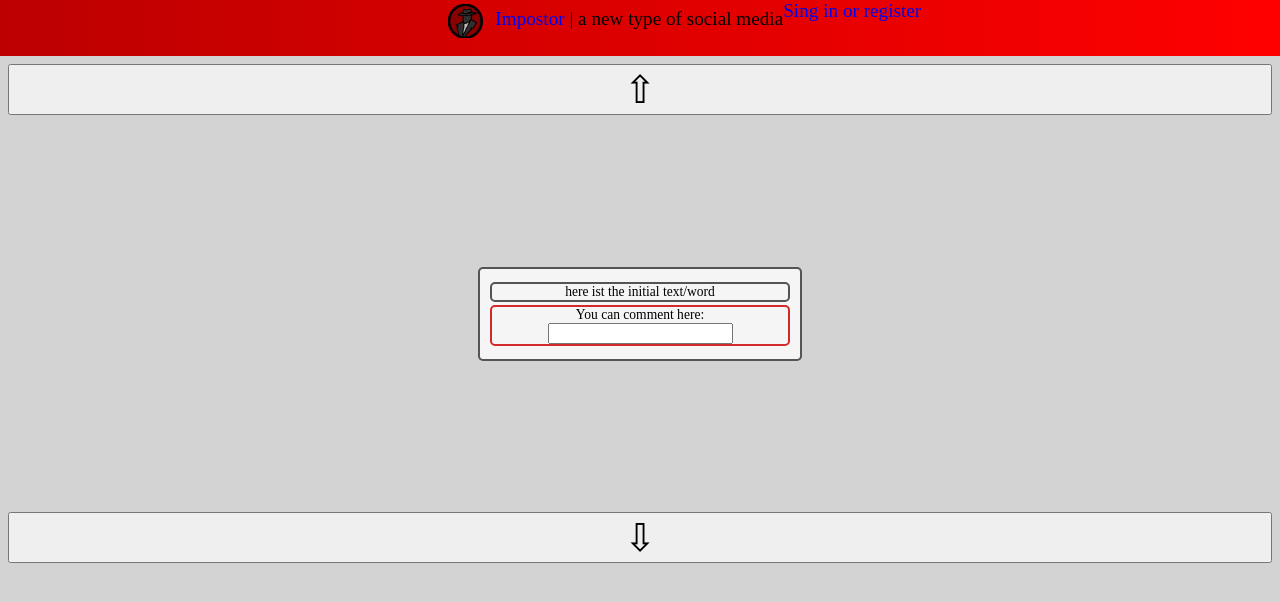
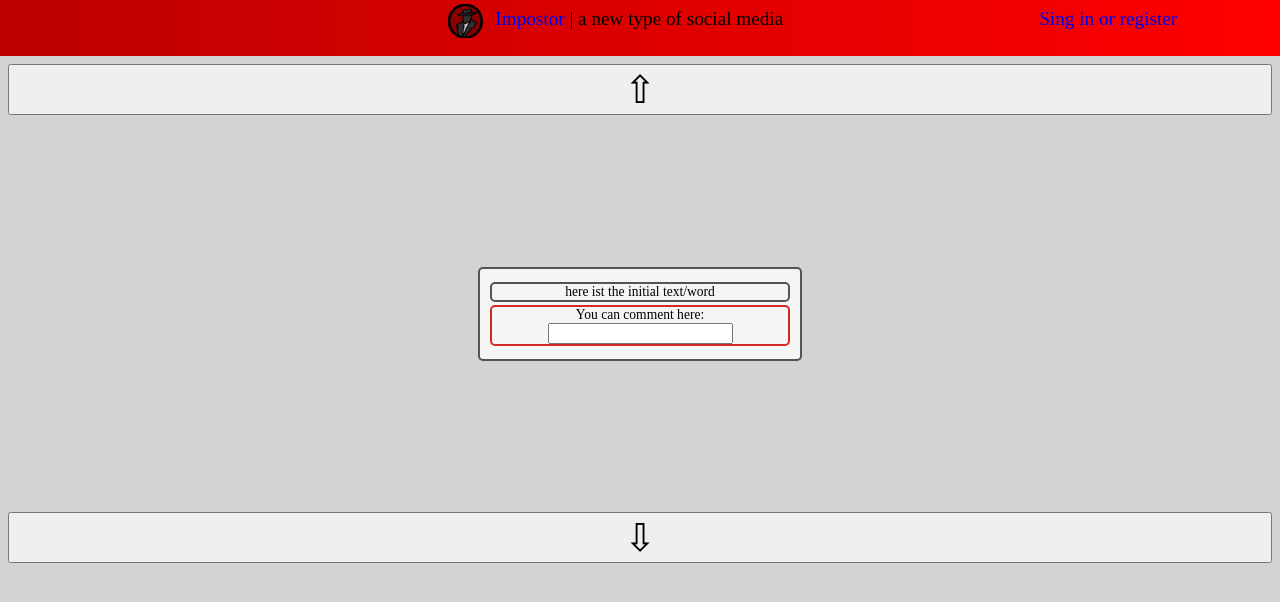
Before and after one commit to impostors-space/frontend, a website built with Vite: page post.html in a window 1280 px wide. Built offline with nearby package versions, Linux system fonts and the light colour scheme; a web font is replaced by a local one.

Commit message:
fixed sing in

```diff
--- a/css/post.css
+++ b/css/post.css
@@ -93,3 +93,8 @@ a:visited{
 body{
   background-color: lightgrey;
 }
+#singIn {
+  margin-top: 0.6%;
+  margin-right: 0%;
+  margin-left: 20%;
+}
--- a/post.html
+++ b/post.html
@@ -11,7 +11,7 @@
         <div class="headbar">
             <img src="assets/icon.png" alt="icon">
             <div id="headText"><a href="index.html">Impostor </a> | a new type of social media</div>
-            <a href="login.html">Sing in or register</a>
+            <a href="login.html" id="singIn">Sing in or register</a>
         </div>
         <br>
         <button onclick="" id="previousButton">&#8679</button>
```
